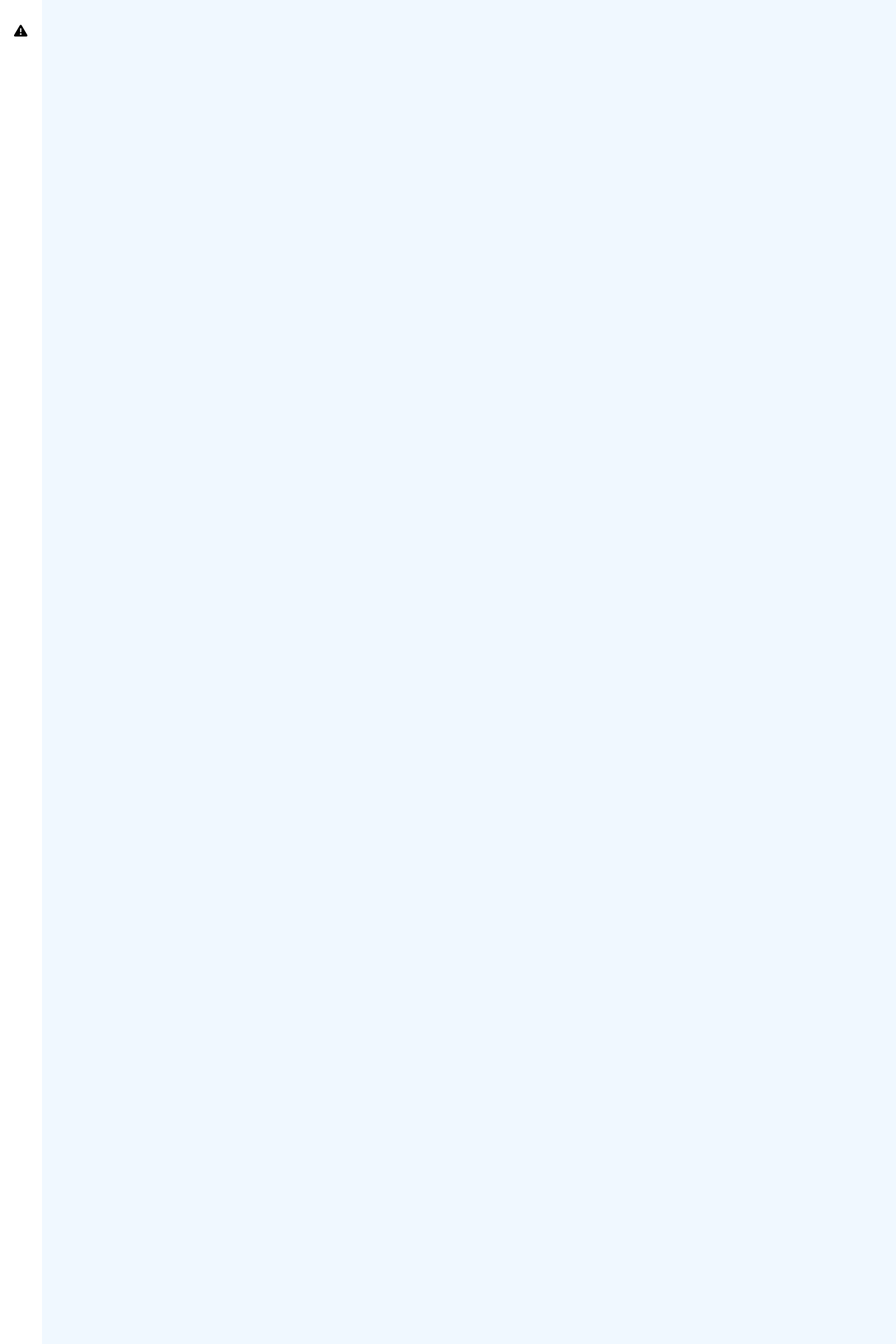
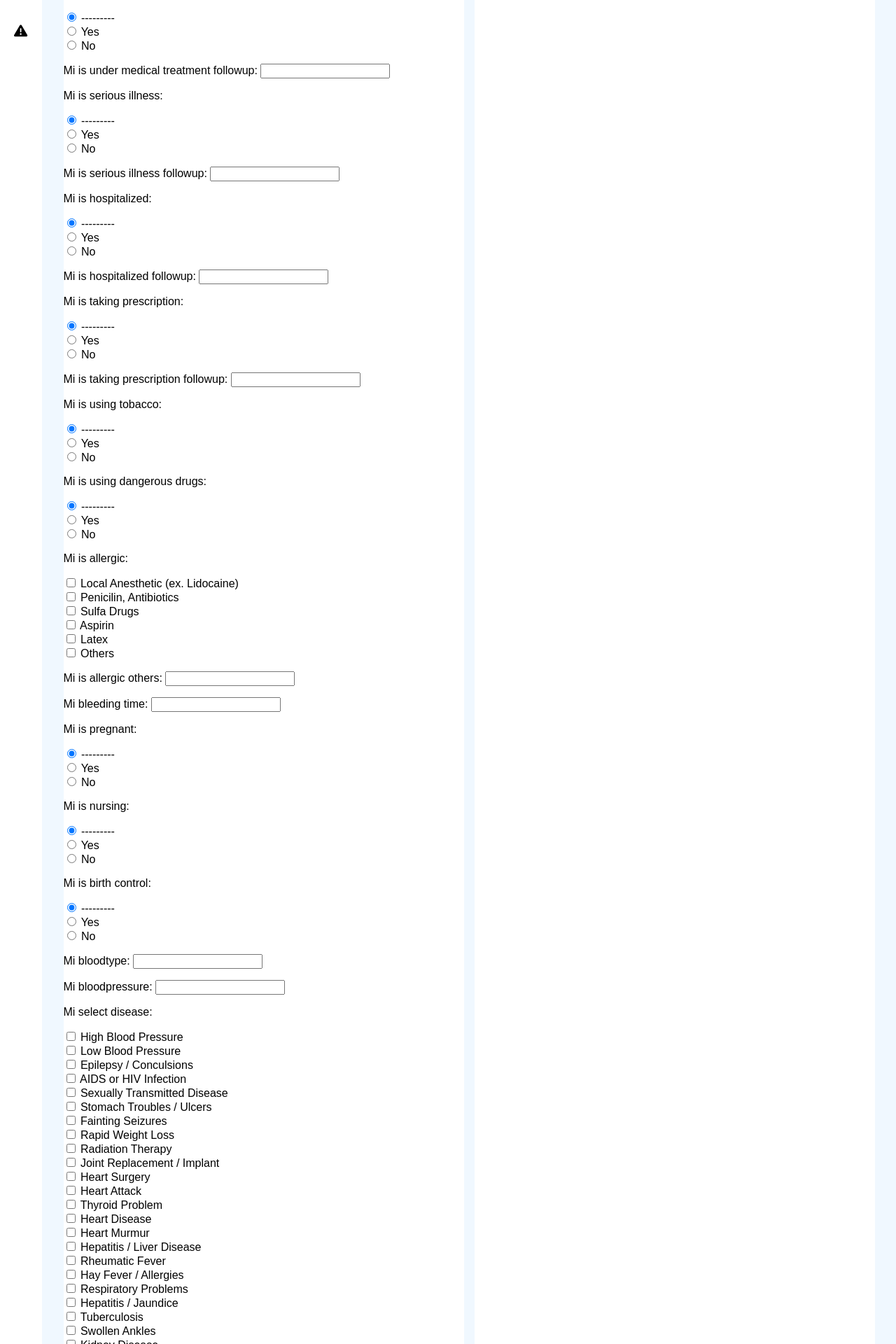
Before and after one commit to JVrylle/DMS-DJANGO, a Django app: template DMS/dental/templates/Admin/admin_system_logs.html in a window 1280 px wide. Shown: the part 680-2600 px from the top of the page at 70% size. Run offline with Django 5.2, Linux system fonts and the light colour scheme; tables that the repository leaves empty hold one stand-in row (values such as "Sample post"); the template is opened without the code that fills it: values that come from a table or form of the project are taken from there, most other values are stand-ins (such as "Sample title", 1, 10 or a date in 2020); data that the repository does not hold is empty; some libraries are stand-ins or nearby versions.

Commit message:
May 25,2025, Added use case account verification for new patients with no existing records.

```diff
--- a/DMS/dental/forms.py
+++ b/DMS/dental/forms.py
@@ -37,6 +37,114 @@ class PatientInformationRecordForm(forms.ModelForm):
             'dental_insurance_effective_date': forms.DateInput(attrs={'type': 'date'}),
             'sex': forms.RadioSelect(choices=sex_choices),
         }
+
+
+
+class HealthInformationRecordForm(forms.ModelForm):
+    class Meta:
+        model = Patient
+        fields = [
+                  'prev_dentist',
+                  'last_dental_visit',
+                  'physician_name',
+                  'physician_specialty',
+                  'physician_office_address',
+                  'physician_office_no',
+                  'mi_isgoodhealth',
+                  'mi_is_under_medical_treatment',
+                  'mi_is_under_medical_treatment_followup',
+                  'mi_is_serious_illness',
+                  'mi_is_serious_illness_followup',
+                  'mi_is_hospitalized',
+                  'mi_is_hospitalized_followup',
+                  'mi_is_taking_prescription',
+                  'mi_is_taking_prescription_followup',
+                  'mi_is_using_tobacco',
+                  'mi_is_using_dangerous_drugs',
+                  'mi_is_allergic',
+                  'mi_is_allergic_others',
+                  'mi_bleeding_time',
+                  'mi_is_pregnant',
+                  'mi_is_nursing',
+                  'mi_is_birth_control',
+                  'mi_bloodtype',
+                  'mi_bloodpressure',
+                  'mi_select_disease',
+                  'mi_select_disease_others',
+        ]
+
+        allergies = [
+            ('LOCAL ANESTHETIC','Local Anesthetic (ex. Lidocaine)'),
+            ('PENICILIN, ANTIBIOTICS','Penicilin, Antibiotics'),
+            ('SULFA DRUGS','Sulfa Drugs'),
+            ('ASPIRIN','Aspirin'),
+            ('LATEX','Latex'),
+            ('OTHERS','Others')
+        ]
+
+        yes_no = [
+            ('Yes','Yes'),
+            ('Yes','No'),
+        ]
+
+        diseases = [
+            ('HIGH BLOOD PRESSURE','High Blood Pressure'),
+            ('LOW BLOOD PRESSURE','Low Blood Pressure'),
+            ('EPILEPSY/CONVULSIONS','Epilepsy / Conculsions'),
+            ('AIDS OR HIV INFECTION','AIDS or HIV Infection'),
+            ('SEXUALLY TRANSMITTED DISEASE','Sexually Transmitted Disease'),
+            ('STOMACH TROUBLES / ULCERS','Stomach Troubles / Ulcers'),
+            ('FAINTING SEIZURES','Fainting Seizures'),
+            ('RAPID WEIGHT LOSS','Rapid Weight Loss'),
+            ('RADIATION THERAPY','Radiation Therapy'),
+            ('JOINT REPLACEMENT / IMPLANT','Joint Replacement / Implant'),
+            ('HEART SURGERY','Heart Surgery'),
+            ('HEART ATTACK','Heart Attack'),
+            ('THYROID PROBLEM','Thyroid Problem'),
+            ('HEART DISEASE','Heart Disease'),
+            ('HEART MURMUR','Heart Murmur'),
+            ('HEPATITIS / LIVER DISEASE','Hepatitis / Liver Disease'),
+            ('RHEUMATIC FEVER','Rheumatic Fever'),
+            ('HAY FEVER / ALLERGIES','Hay Fever / Allergies'),
+            ('RESPIRATORY PROBLEMS','Respiratory Problems'),
+            ('HEPATITIS / JAUNDICE','Hepatitis / Jaundice'),
+            ('TUBERCULOSIS','Tuberculosis'),
+            ('SWOLLEN ANKLES','Swollen Ankles'),
+            ('KIDNEY DISEASE','Kidney Disease'),
+            ('DIABETES','Diabetes'),
+            ('CHEST PAIN','Chest Pain'),
+            ('STROKE','Stroke'),
+            ('CANCER / TUMORS','Cancer / Trumors'),
+            ('ANEMIA','Anemia'),
+            ('ANGINA','Angina'),
+            ('ASTHMA','Asthma'),
+            ('EMPHYSEMA','Empysema'),
+            ('BLEEDING PROBLEMS','Bleeding Problems'),
+            ('BLOOD DISEASES','Blood Diseases'),
+            ('HEAD INJURIES','Head Injuries'),
+            ('ARTHRITIS / RHEUMATISM','Arthritis / Rheumatism'),
+        ]
+
+
+
+
+
+        widgets = {
+            'mi_isgoodhealth': forms.RadioSelect(choices=yes_no),
+            'mi_is_under_medical_treatment': forms.RadioSelect(choices=yes_no),
+            'mi_is_serious_illness': forms.RadioSelect(choices=yes_no),
+            'mi_is_hospitalized': forms.RadioSelect(choices=yes_no),
+            'mi_is_taking_prescription': forms.RadioSelect(choices=yes_no),
+            'mi_is_using_tobacco': forms.RadioSelect(choices=yes_no),
+            'mi_is_using_dangerous_drugs': forms.RadioSelect(choices=yes_no),
+            'mi_is_allergic': forms.CheckboxSelectMultiple(choices=allergies),
+            'mi_is_pregnant': forms.RadioSelect(choices=yes_no),
+            'mi_is_nursing': forms.RadioSelect(choices=yes_no),
+            'mi_is_birth_control': forms.RadioSelect(choices=yes_no),
+            'mi_select_disease':forms.CheckboxSelectMultiple(choices=diseases),
+        }
+
+
 
 
 class PatientForm(forms.ModelForm):
--- a/DMS/dental/models.py
+++ b/DMS/dental/models.py
@@ -129,6 +129,11 @@ class Patient(models.Model):
     synced_user = models.OneToOneField(CustomUser, on_delete=models.SET_NULL, null=True, blank=True)
     is_complete = models.BooleanField(default=False)  # Has medical/dental data been filled?
     is_verified = models.BooleanField(default=False)  # Has admin verified the record?
+    claimed_existing_patient = models.BooleanField(null=True, blank=True)  # True = claims existing, False = claims new
+    has_answered_existing_patient = models.BooleanField(default=False)    # They have answered the modal question
+
+
+
 
     def __str__(self):
         return f'{self.last_name}, {self.first_name} {self.middle_name}'
--- a/DMS/dental/templates/Admin/admin_system_logs.html
+++ b/DMS/dental/templates/Admin/admin_system_logs.html
@@ -4,6 +4,21 @@
 
 {% block admincontent %}
 <div class="main-container">
+{% if hir_form and selected_patient %}
+    <div class="main-containers">
+    <!-- HIR FORM -->
+
+        <h3>Fill Out Health Information Record for {{ selected_patient.synced_user.username }}</h3>
+        <form method="post">
+            {% csrf_token %}
+            {{ hir_form.as_p }}
+            <input type="hidden" name="user_id" value="{{ selected_patient.synced_user.id }}">
+            <button type="submit" name="submit_hir">Submit & Verify</button>
+        </form>
+
+    </div>
+{% endif %}
+
 
     <div class="main-containers ">
         {% if system_logs %}
@@ -24,19 +39,35 @@
                             {% with user_id=log.metadata.user_id %}
                                 {% if user_id %}
                                     {% with patient=patients|get_item:user_id %}
-                                        {% if patient and not patient.is_verified %}
-                                            <form action="{% url 'verify_patient_from_log' user_id %}" method="post">
-                                                {% csrf_token %}
-                                                <button type="submit">Verify User</button>
-                                            </form>
+                                        {% if patient %}
+                                            {% if not patient.is_verified and patient.is_complete %}
+                                                <!-- Case 1: Has full records but not verified -->
+                                                <form action="{% url 'verify_patient_from_log' user_id %}" method="post" style="display:inline;">
+                                                    {% csrf_token %}
+                                                    <button type="submit">Verify User</button>
+                                                </form>
+
+                                            {% elif not patient.is_verified and not patient.is_complete %}
+                                                <!-- Case 2: Incomplete records — show Fill HIR -->
+                                                <form method="post" style="display:inline;">
+                                                    {% csrf_token %}
+                                                    <input type="hidden" name="user_id" value="{{ user_id }}">
+                                                    <button type="submit" name="fill_hir">Fill Up HIR</button>
+                                                </form>
+
+                                            {% else %}
+                                                <!-- Already verified -->
+                                                Verified
+                                            {% endif %}
                                         {% else %}
-                                            Verified
+                                            -
                                         {% endif %}
                                     {% endwith %}
                                 {% else %}
                                     -
                                 {% endif %}
                             {% endwith %}
+
                         </td>
                     </tr>
                     {% endfor %}
--- a/DMS/dental/templates/User/user_analytics.html
+++ b/DMS/dental/templates/User/user_analytics.html
@@ -1,10 +1,9 @@
-
 {% extends "User/user_dash.html" %}
 {% block usercontent %}
+
 <div class="main-container">
     <div class="main-containers first">
-        Account is not yet verified by the Admin or still getting verified.
-        Please talk to the admin in clinic to verify your account to access the functionalities
+        Analytics
 
     </div>
 
--- a/DMS/dental/templates/dash_master.html
+++ b/DMS/dental/templates/dash_master.html
@@ -25,6 +25,8 @@
     <script src="https://kit.fontawesome.com/603a80fa25.js" crossorigin="anonymous"></script>
     <script src="{% static 'dashboard/dash_sidebar.js' %}"></script>
     <script src="https://unpkg.com/htmx.org@1.9.2"></script>
+    <script src="https://cdn.jsdelivr.net/npm/bootstrap@5.3.0/dist/js/bootstrap.bundle.min.js"></script>
+
 
 
 </body>
--- a/DMS/dental/urls.py
+++ b/DMS/dental/urls.py
@@ -40,6 +40,7 @@ urlpatterns = [
     path('Admin/analytics/',views_admin.admin_analytics,name='admin_analytics'),
     path('Admin/system-logs/',views_admin.admin_system_logs,name='admin_system_logs'),
     path('admin/system-logs/verify/<int:user_id>/', views_admin.verify_patient_from_log, name='verify_patient_from_log'),
+    path('admin/system-logs/hir/<int:user_id>/', views.admin_system_logs, name='admin_fill_hir'),
     path('Admin/security-logs/',views_admin.admin_security_logs,name='admin_security_logs'),
     path('Admin/event-logs/',views_admin.admin_event_logs,name='admin_event_logs'),
     path('Admin/emergency-logs/',views_admin.admin_emergency_logs,name='admin_emergency_logs'),
```
Also changed, not shown: DMS/dental/templates/User/user_health_record.html (+54 -2 lines), DMS/dental/views_admin.py (+39 -3 lines), DMS/dental/views_user.py (+28 -20 lines), DMS/dental/migrations/0003_patient_claimed_existing_patient_and_more.py (added).
